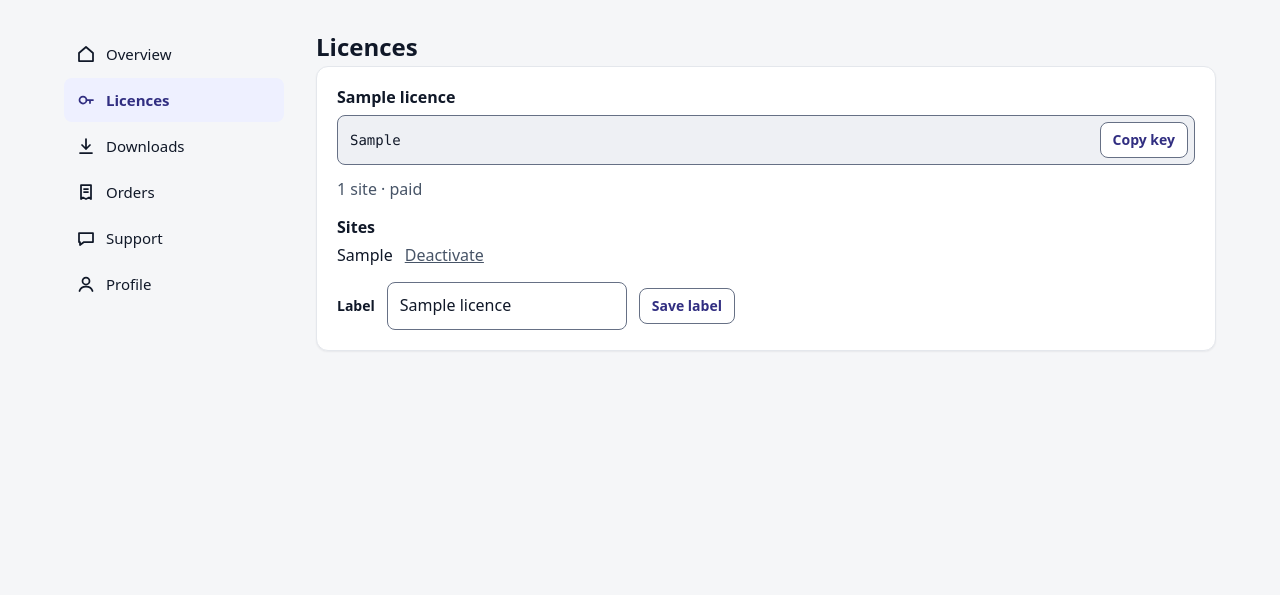
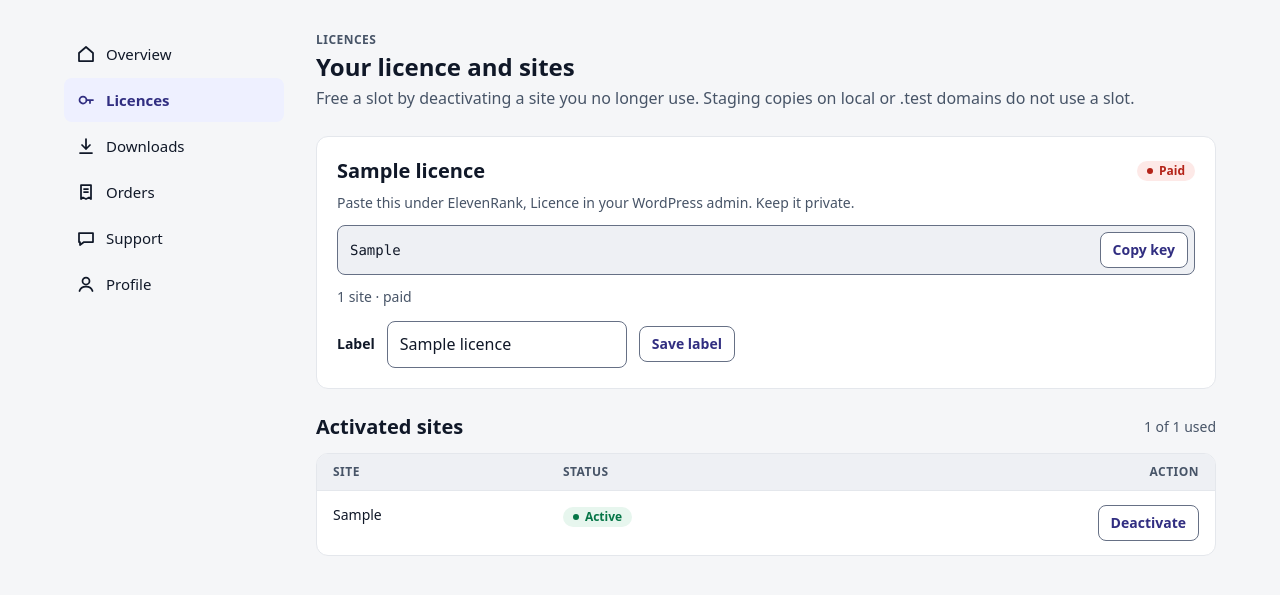
Before and after one commit to mdmejbahulalam/elevenrank, a Laravel app: page /account/licences in a window 1280 px wide. Shown: the part 65-660 px from the top of the page. Run offline with Laravel 12, Linux system fonts and the light colour scheme; a user stored in the database is signed in; data comes from the database, SQL or seed files in the repository; tables that the repository leaves empty hold one stand-in row (values such as "Sample post").

Commit message:
Match the account pages to the Account canvas
Co-Authored-By: Claude Sonnet 5.5 <noreply@anthropic.com>

```diff
--- a/resources/views/account/licences.blade.php
+++ b/resources/views/account/licences.blade.php
@@ -1,35 +1,52 @@
 @extends('layouts.account')
 @section('page', 'Licences')
 @section('body')
-<h1>Licences</h1>
+<p class="a-eyebrow">Licences</p>
+<h1>Your licence and sites</h1>
+<p class="a-sub">Free a slot by deactivating a site you no longer use. Staging copies on local or .test domains do not use a slot.</p>
+<div class="a-stack">
 @forelse ($licences as $l)
-	<x-card style="margin-bottom:16px">
-		@if ($l->label)<h3 style="margin:0 0 8px">{{ $l->label }}</h3>@endif
+	<section class="a-card">
+		<div class="a-between">
+			<h2 style="margin:0">{{ $l->label ?: 'Licence key' }}</h2>
+			@if ($l->status !== 'active')<span class="a-pill bad">{{ ucfirst($l->status) }}</span>
+			@elseif ($l->isExpired())<span class="a-pill info">Term ended</span>
+			@else<span class="a-pill ok">Active</span>@endif
+		</div>
+		<p class="a-small a-muted" style="margin:8px 0 12px">Paste this under ElevenRank, Licence in your WordPress admin. Keep it private.</p>
 		<x-copy-field :value="$l->license_key" label="Copy key" />
-		<p class="muted" style="margin:12px 0 0">
+		<p class="a-small a-muted" style="margin:12px 0 0">
 			{{ $l->site_limit ?: 'Unlimited' }} {{ $l->site_limit === 1 ? 'site' : 'sites' }} ·
 			@if ($l->status !== 'active') {{ $l->status }}
 			@elseif ($l->isExpired()) term ended {{ $l->expires->format('j M Y') }}; Pro keeps working, updates stopped
-			@elseif ($l->expires) valid until {{ $l->expires->format('j M Y') }}
+			@elseif ($l->expires) updates and support until {{ $l->expires->format('j M Y') }}
 			@else no expiry @endif
 		</p>
-		<h3 style="margin:14px 0 6px">Sites</h3>
-		@forelse ($l->activations as $a)
-			<form method="post" action="/account/licences/{{ $l->id }}/deactivate" class="row" style="margin:4px 0">
-				@csrf <input type="hidden" name="site" value="{{ $a->site }}">
-				<span>{{ $a->site }}</span><button class="link">Deactivate</button>
-			</form>
-		@empty
-			<p class="muted" style="margin:0">Not activated on any site yet.</p>
-		@endforelse
-		<form method="post" action="/account/licences/{{ $l->id }}/label" class="row" style="margin-top:14px">
+		<form method="post" action="/account/licences/{{ $l->id }}/label" class="a-row" style="margin-top:14px">
 			@csrf
-			<label for="label-{{ $l->id }}" style="margin:0">Label</label>
+			<label for="label-{{ $l->id }}" class="a-small" style="margin:0">Label</label>
 			<input id="label-{{ $l->id }}" type="text" name="label" value="{{ $l->label }}" maxlength="80" style="max-width:240px" placeholder="For example, Client site">
-			<x-button variant="secondary" class="small">Save label</x-button>
+			<button class="a-btn secondary sm">Save label</button>
 		</form>
-	</x-card>
+	</section>
+	<section>
+		<div class="a-between" style="margin-bottom:12px"><h2 style="margin:0">Activated sites</h2><span class="a-small a-muted">{{ $l->activations->count() }} of {{ $l->site_limit ?: 'unlimited' }} used</span></div>
+		<div class="a-table-wrap">
+			<table class="a-table">
+				<thead><tr><th>Site</th><th>Status</th><th style="text-align:right">Action</th></tr></thead>
+				<tbody>
+				@forelse ($l->activations as $a)
+					<tr><td>{{ $a->site }}</td><td><span class="a-pill ok">Active</span></td>
+					<td style="text-align:right"><form method="post" action="/account/licences/{{ $l->id }}/deactivate" style="margin:0">@csrf<input type="hidden" name="site" value="{{ $a->site }}"><button class="a-btn secondary sm">Deactivate</button></form></td></tr>
+				@empty
+					<tr><td colspan="3" class="a-muted" style="text-align:center">Not activated on any site yet.</td></tr>
+				@endforelse
+				</tbody>
+			</table>
+		</div>
+	</section>
 @empty
-	<x-card><x-empty icon="key" title="No licences yet">No licences yet. <a href="/pricing">See pricing</a>.</x-empty></x-card>
+	<section class="a-card"><x-empty icon="key" title="No licences yet">No licences yet. <a href="/pricing">See pricing</a>.</x-empty></section>
 @endforelse
+</div>
 @endsection
```
Also changed, not shown: docs/PROGRESS.md (+4 -0 lines), resources/views/account/downloads.blade.php (+28 -16 lines), resources/views/account/orders.blade.php (+10 -5 lines), resources/views/account/profile.blade.php (+18 -11 lines), resources/views/account/tickets.blade.php (+23 -17 lines).
